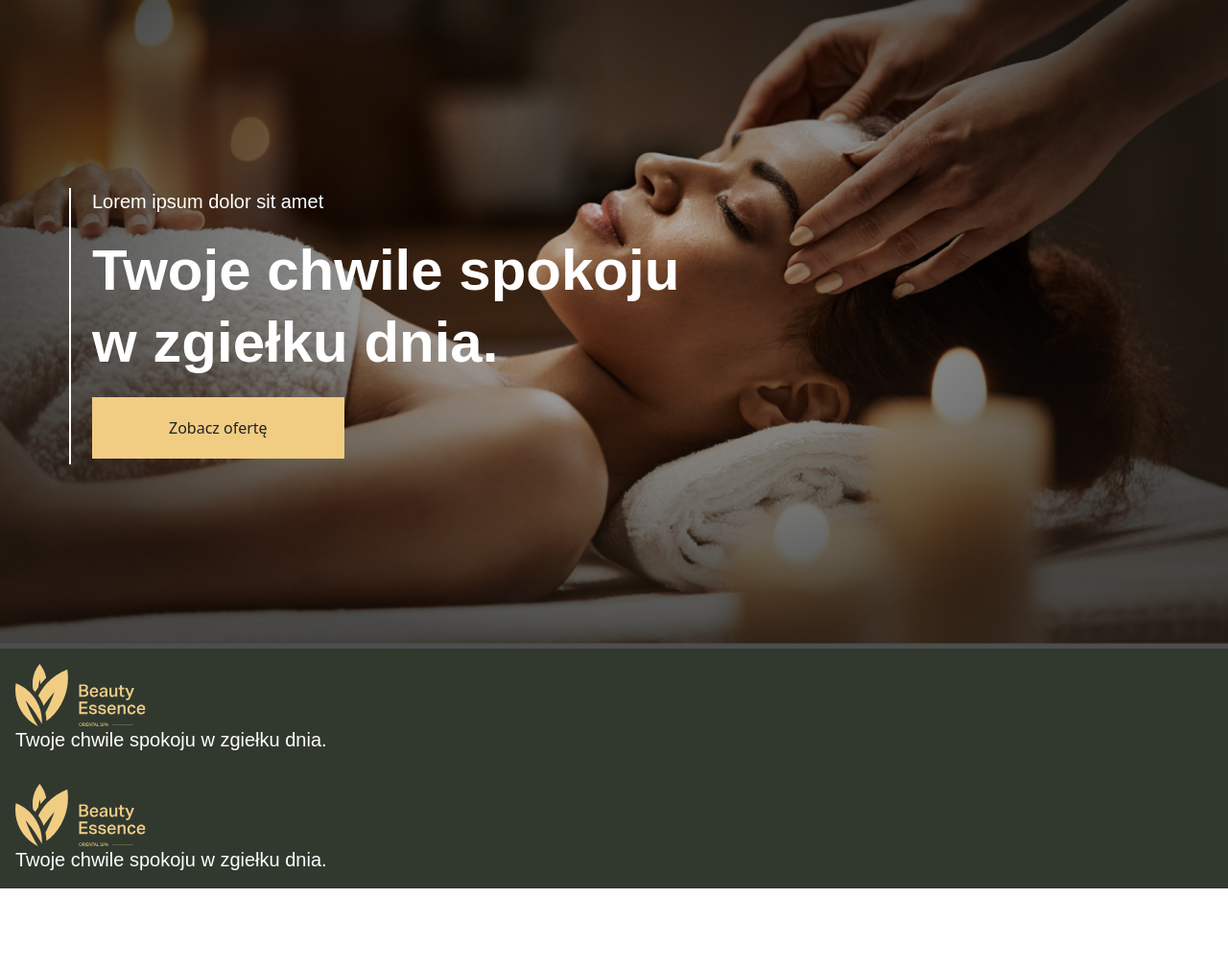
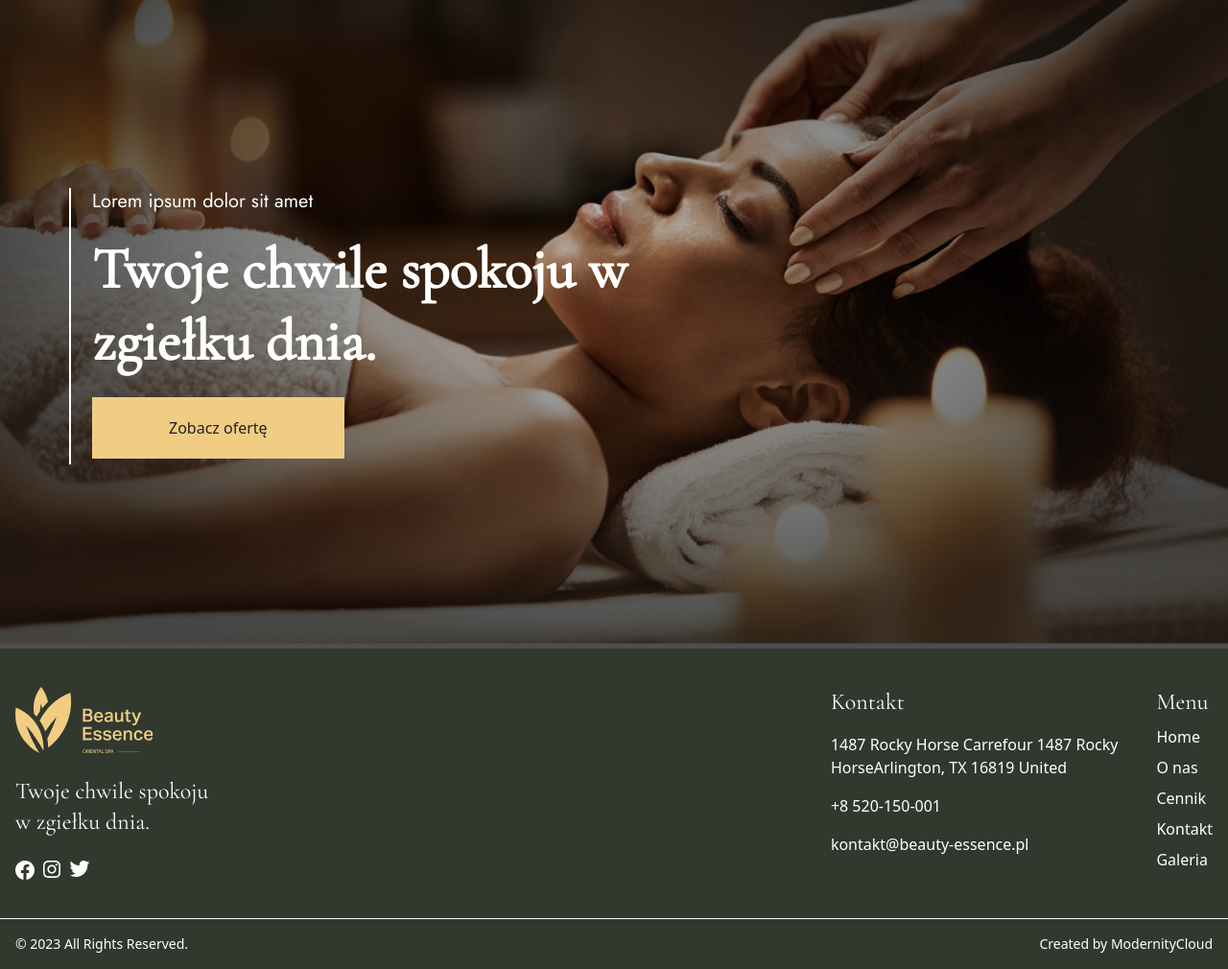
Before and after one commit to beauty-essence/Beauty-Essence, an Astro site: page / in a window 1280 px wide. Shown: the part 124-1134 px from the top of the page at 96% size. Before the commit the page ends 1050 px from the top, so only its background shows below. Built offline with nearby package versions, Linux system fonts and the light colour scheme; Astro itself is replaced by a stand-in of ours.

Commit message:
Footer finished

```diff
--- a/package.json
+++ b/package.json
@@ -11,6 +11,8 @@
   },
   "dependencies": {
     "@astrojs/tailwind": "^4.0.0",
+    "@fontsource/cormorant-garamond": "^5.0.8",
+    "@fontsource/jost": "^5.0.8",
     "astro": "^2.10.12",
     "tailwind-merge": "^1.14.0",
     "tailwindcss": "^3.0.24"
@@ -20,6 +22,7 @@
     "eslint": "^8.47.0",
     "eslint-plugin-astro": "^0.28.0",
     "prettier": "^3.0.2",
-    "prettier-plugin-astro": "^0.11.1"
+    "prettier-plugin-astro": "^0.11.1",
+    "prettier-plugin-tailwindcss": "^0.5.3"
   }
 }
--- a/src/components/Footer/Footer.astro
+++ b/src/components/Footer/Footer.astro
@@ -1,10 +1,66 @@
 ---
 import logo_gold from "assets/logo-gold.svg"
+import facebook_icon from "assets/icons/FacebookIcon.svg"
+import instagram_icon from "assets/icons/InstagramIcon.svg"
+import twitter_icon from "assets/icons/TwitterIcon.svg"
 ---
 
-<footer class="w-full bg-[#31392F] p-4 flex justify-center items-center">
-  <div class="container">
-    <img src={logo_gold.src} alt="">
-    <h3 class="text-xl text-white font-primary">Twoje chwile spokoju w zgiełku dnia.</h3>
+<footer
+  class="w-full bg-[#31392F] flex flex-col justify-center items-center text-white"
+>
+  <div
+    class="container flex flex-col md:flex-row gap-10 justify-between p-4 md:py-10"
+  >
+    <div class="flex gap-6 flex-col">
+      <img src={logo_gold.src} alt="Logo firmy" class="w-36" />
+      <h3 class="text-2xl text-white font-primary">
+        Twoje chwile spokoju <br /> w zgiełku dnia.
+      </h3>
+      <div class="flex gap-2">
+        <a href="https://facebook.com" target="_blank">
+          <img src={facebook_icon.src} />
+        </a>
+        <a href="https://instagram.com" target="_blank">
+          <img src={instagram_icon.src} />
+        </a>
+        <a href="https://twitter.com" target="_blank">
+          <img src={twitter_icon.src} />
+        </a>
+      </div>
+    </div>
+
+    <div class="flex flex-col md:flex-row gap-10">
+      <div class="flex flex-col gap-4 text-white">
+        <h5 class="font-primary text-2xl">Kontakt</h5>
+        <p>
+          1487 Rocky Horse Carrefour 1487 Rocky
+          <br />
+           HorseArlington, TX 16819 United
+        </p>
+        <p>+8 520-150-001</p>
+        <p>kontakt@beauty-essence.pl</p>
+      </div>
+
+      <div class="flex flex-col gap-2 text-white">
+        <h5 class="font-primary text-2xl">Menu</h5>
+        <a href="/">Home</a>
+        <a href="/">O nas</a>
+        <a href="/">Cennik</a>
+        <a href="/">Kontakt</a>
+        <a href="/">Galeria</a>
+      </div>
+    </div>
+  </div>
+
+  <div
+    class="border-t border-white w-full flex justify-center items-center p-4"
+  >
+    <div class="container flex justify-between text-sm">
+      <p>© {new Date().getFullYear()} All Rights Reserved.</p>
+      <p class="text-right">
+        Created by
+        <a href="https://patrocreations.com">ModernityCloud</a>
+      </p>
+    </div>
   </div>
 </footer>
--- a/src/layouts/Layout.astro
+++ b/src/layouts/Layout.astro
@@ -1,5 +1,7 @@
 ---
 import Footer from "components/Footer/Footer.astro"
+import '@fontsource/cormorant-garamond';
+import '@fontsource/jost';
 ---
 
 <!DOCTYPE html>
--- a/src/pages/index.astro
+++ b/src/pages/index.astro
@@ -1,10 +1,8 @@
 ---
 import Hero from '../components/Hero/Hero.astro'
 import Layout from '../layouts/Layout.astro'
-import Footer from '../components/Footer/Footer.astro'
 ---
 
 <Layout>
     <Hero />
-    <Footer/>
 </Layout>
```
Also changed, not shown: src/components/Card.astro (deleted), 1 other file.
